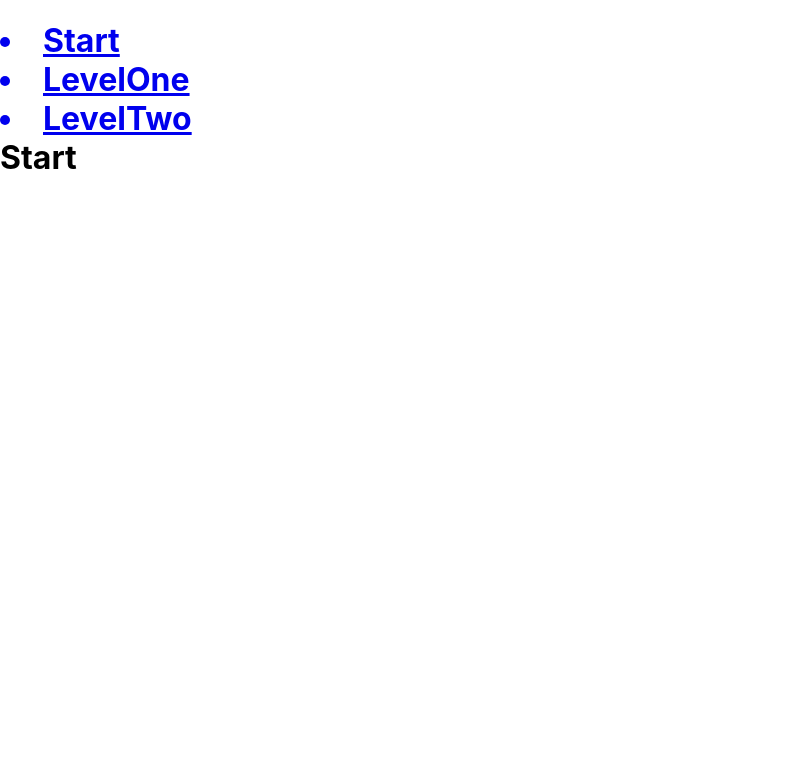
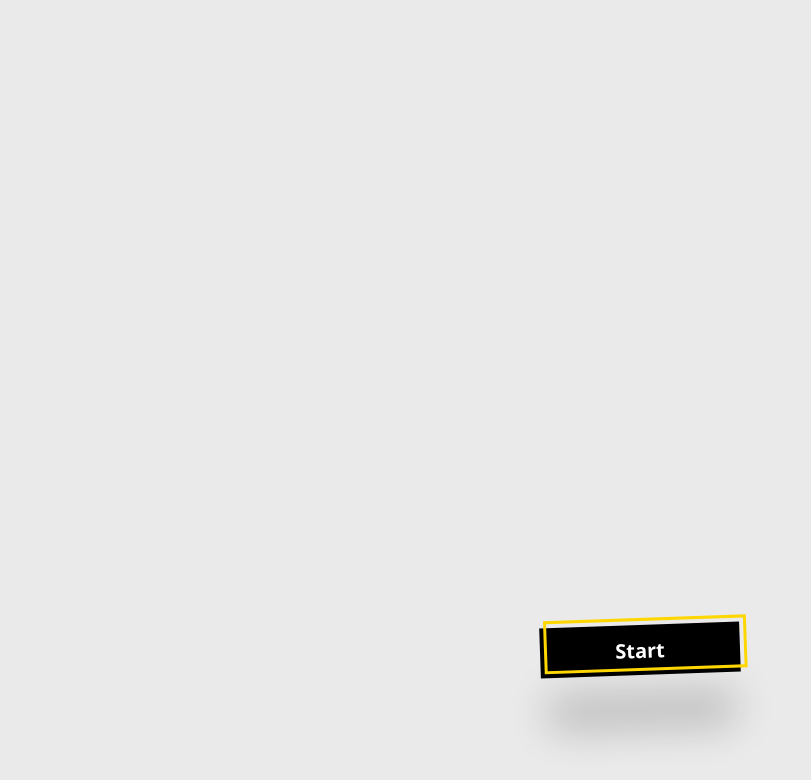
Before and after one commit to figarox/rock-Paper-Scissors, a React (Create React App) app: page / in a window 1280 px wide. Shown: the top 780 px of the page, without its empty margins (0-811 px from the left). Built offline with nearby package versions, Linux system fonts and the light colour scheme.

Commit message:
add level

```diff
--- a/src/Layoutes/App.js
+++ b/src/Layoutes/App.jsx
@@ -6,16 +6,12 @@ import LevelOne from '../Page/LevelOne';
 import LevelTwo from '../Page/LevelTwo';
 
 
-class App extends Component{
-  render(){
-    return(
-      <Router basename={process.env.PUBLIC_URL}>
-          <div className="App">
-            {<Page />}
-        </div>
-      </Router>
-    )
-  }
+const App = () => {
+  return(
+    <Router basename={process.env.PUBLIC_URL}>
+          {<Page />}
+    </Router>
+  )
 }
 
 export default App;
--- /dev/null
+++ b/src/Layoutes/Background.jsx
@@ -0,0 +1,11 @@
+import React from "react";
+
+const BackGroundAnimation = () => {
+    return (
+        <>
+
+        </>
+      );
+}
+
+export default BackGroundAnimation;
--- a/src/Layoutes/Nav.js
+++ b/src/Layoutes/Nav.jsx
@@ -4,9 +4,6 @@ import { Link } from 'react-router-dom';
 const NavBar = () => {
     return (
         <div>
-              <Link to="/">
-                    <li><a>Start</a></li>
-              </Link>
               <Link to="/LevelOne">
                     <li><a>LevelOne</a></li>
               </Link>
--- a/src/Layoutes/Page.js
+++ b/src/Layoutes/Page.jsx
@@ -1,6 +1,7 @@
 import React from "react";
 import { Route, Routes } from "react-router-dom";
 import StartLevel from "../Page/StartLevel";
+import CL from "../Page/changeLevel";
 import LevelOne from "../Page/LevelOne";
 import LevelTwo from "../Page/LevelTwo";
 
@@ -9,6 +10,7 @@ const Page = () => {
         <>
             <Routes>
                 <Route path="/" element={<StartLevel/>}/>
+                <Route path="/ChangeLevel" element={<CL/>}/>
                 <Route path="/LevelOne" element={<LevelOne/>}/>
                 <Route path="/LevelTwo" element={<LevelTwo/>}/>
             </Routes>
--- a/src/Page/LevelOne.jsx
+++ b/src/Page/LevelOne.jsx
@@ -1,8 +1,18 @@
 import React from "react";
+import '../Styles/App.css'
+import '../Styles/Arena/Arena1.css';
+
 const LevelOne = () => {
     return (
         <>
-            <h1>One level</h1>
+            <div className="Body">
+                <div className="Arena">
+
+                 </div>
+                 <div className="Table">
+
+                 </div>
+            </div>
         </>
      );
 }
--- a/src/Page/StartLevel.jsx
+++ b/src/Page/StartLevel.jsx
@@ -1,15 +1,17 @@
 import React from "react";
-import NavBar from '../Layoutes/Nav';
-
+import BackGroundAnimation from "../Layoutes/Background";
+import '../Styles/Menu/StartLevel.css'
+import { Link } from 'react-router-dom';
 
 const StartLevel = () => {
+
     return (
         <>
-            <h1>
-            {<NavBar />}
-
-                Start
-            </h1>
+            <div className="CheckLevelCenter">
+             <Link to="/ChangeLevel">
+                 <div className="ButtomStart">Start</div>
+              </Link>
+            </div>
         </>
       );
 }
--- /dev/null
+++ b/src/Page/changeLevel.jsx
@@ -0,0 +1,13 @@
+import React from "react";
+import NavBar from '../Layoutes/Nav';
+
+
+const CL = () => {
+    return (
+        <>
+            <NavBar />
+        </>
+     );
+}
+
+export default CL;
--- a/src/Styles/App.css
+++ b/src/Styles/App.css
@@ -1,38 +1,10 @@
 .App {
   text-align: center;
+  margin: 0 auto;
 }
 
-.App-logo {
-  height: 40vmin;
-  pointer-events: none;
+.Body{
+  background-color: rgb(234, 234, 234);
+  height: 100vh;
+  position: relative;
 }
-
-@media (prefers-reduced-motion: no-preference) {
-  .App-logo {
-    animation: App-logo-spin infinite 20s linear;
-  }
-}
-
-.App-header {
-  background-color: #282c34;
-  min-height: 100vh;
-  display: flex;
-  flex-direction: column;
-  align-items: center;
-  justify-content: center;
-  font-size: calc(10px + 2vmin);
-  color: white;
-}
-
-.App-link {
-  color: #61dafb;
-}
-
-@keyframes App-logo-spin {
-  from {
-    transform: rotate(0deg);
-  }
-  to {
-    transform: rotate(360deg);
-  }
-}
--- /dev/null
+++ b/src/Styles/Arena/Arena1.css
@@ -0,0 +1,18 @@
+.Arena{
+    position: absolute;
+    width: 92%;
+    height: 60%;
+    background-color: rgb(94, 94, 94);
+    border: 2px solid gold;
+    top: 8%;
+    left: 4%;
+}
+.Table{
+    position: absolute;
+    width: 92%;
+    height: 20%;
+    background-color: rgb(94, 94, 94);
+    border: 2px solid gold;
+    top: 74%;
+    left: 4%;
+}
--- /dev/null
+++ b/src/Styles/Menu/StartLevel.css
@@ -0,0 +1,51 @@
+.CheckLevelCenter{
+    background-color: rgb(234, 234, 234);
+    height: 100vh;
+}
+
+    .ButtomStart {
+        position: absolute;
+        margin: auto;
+        top: 0;
+        right: 0;
+        bottom: -500px;
+        left: 0;
+        width: 200px;
+        height: 50px;
+      background-color: #000000;
+      border: 0 solid #E5E7EB;
+      box-sizing: border-box;
+      color: #ffffff;
+      display: flex;
+      font-family: ui-sans-serif,system-ui,-apple-system,system-ui,"Segoe UI",Roboto,"Helvetica Neue",Arial,"Noto Sans",sans-serif,"Apple Color Emoji","Segoe UI Emoji","Segoe UI Symbol","Noto Color Emoji";
+      font-size: 1rem;
+      font-weight: 700;
+      justify-content: center;
+      text-align: center;
+      cursor: pointer;
+      transform: rotate(-2deg);
+      box-shadow: rgba(0, 0, 0, 0.2) 0px 60px 40px -7px;
+    }
+
+    .ButtomStart:after {
+      transition: 100ms ease-in-out;
+      content: '';
+      position: absolute;
+      border: 3px solid gold;
+      bottom: 4px;
+      left: 4px;
+      width: calc(100% - 3px);
+      height: calc(100% - 3px);
+    }
+
+    .ButtomStart:hover:after {
+      bottom: 1px;
+      left: 1px;
+    }
+
+    @media (min-width: 768px) {
+      .ButtomStart {
+        padding: .75rem 3rem;
+        font-size: 1.25rem;
+      }
+    }
```
Also changed, not shown: src/Components/ButtonCardLevel.jsx (added, +28 -0 lines).
